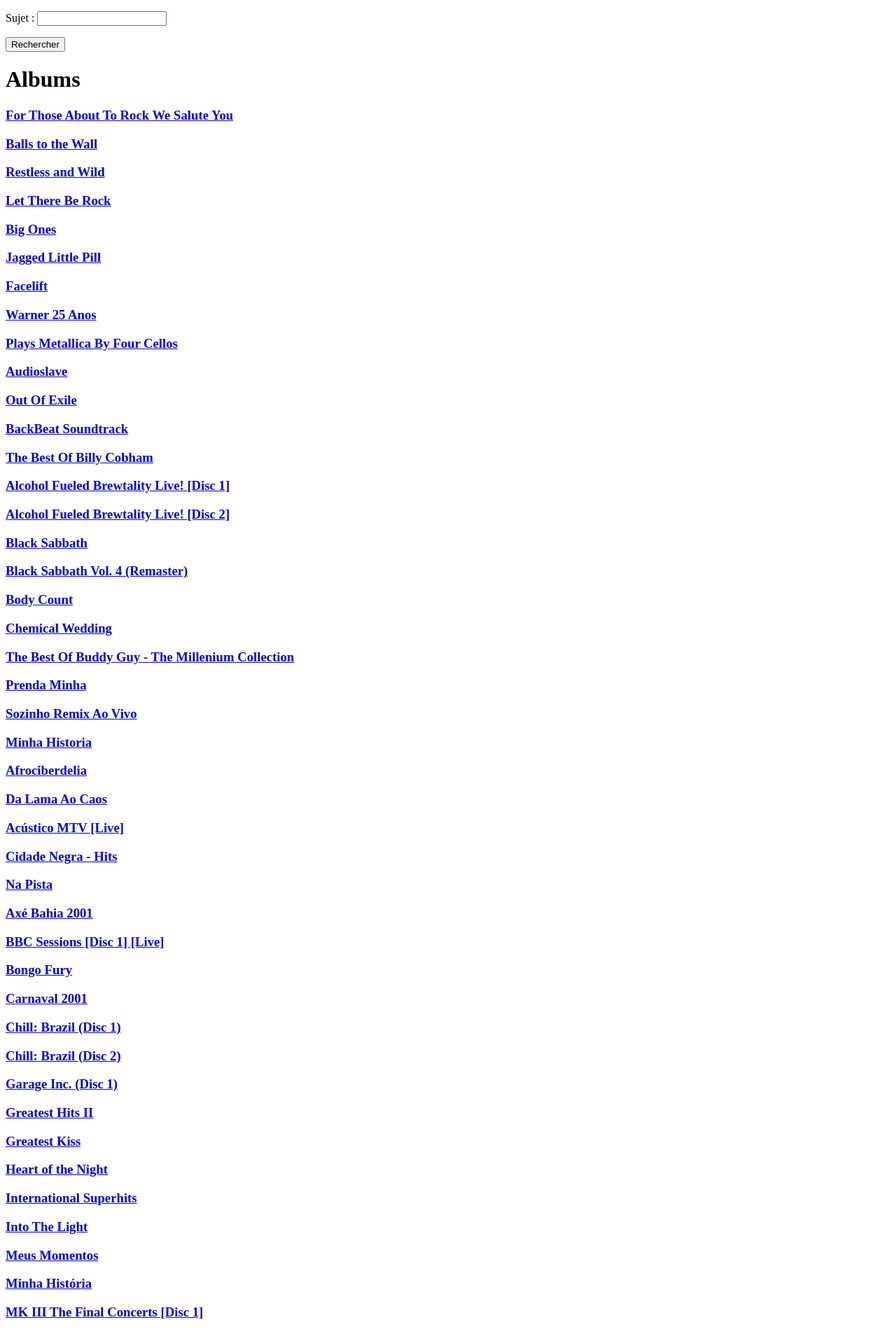
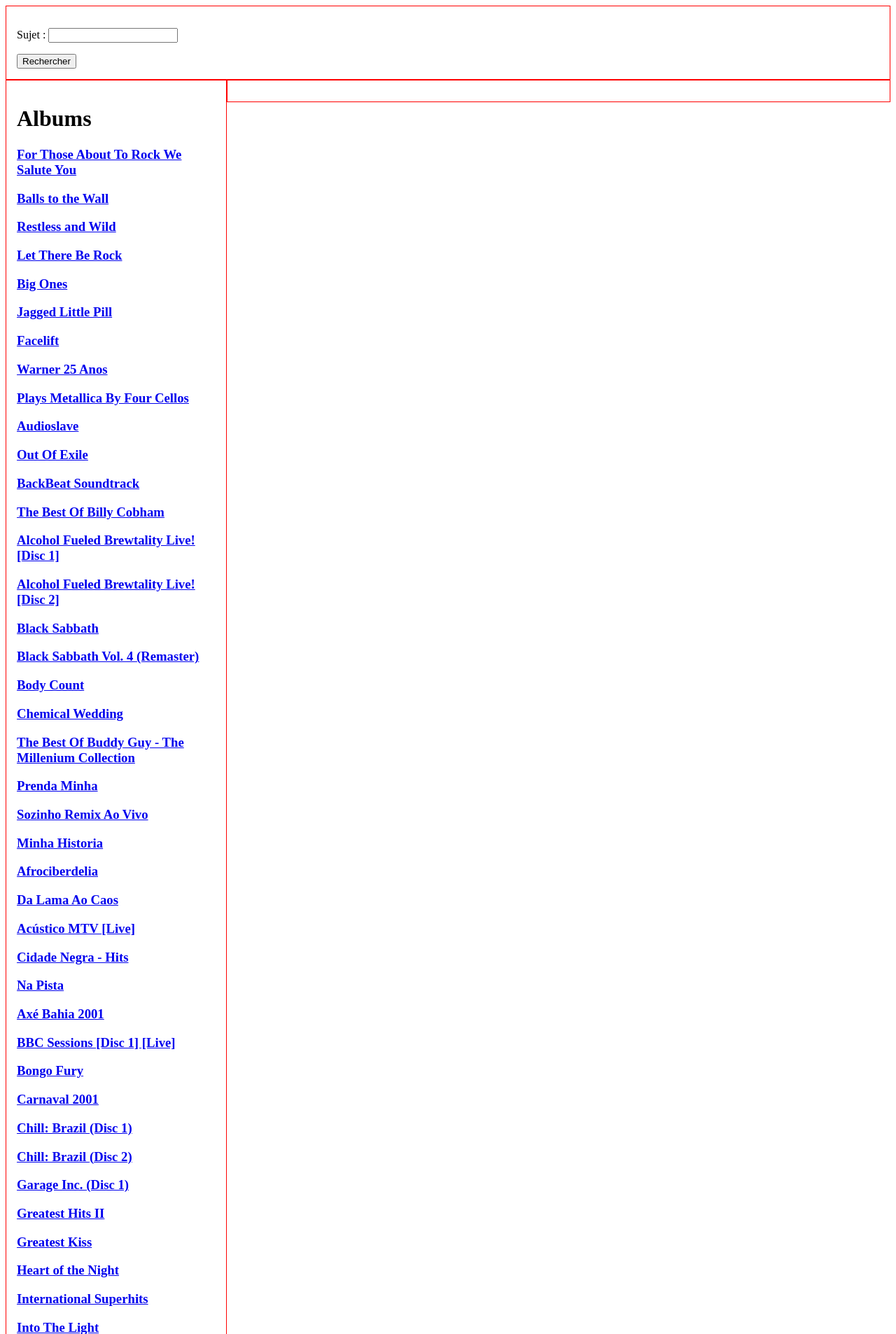
Before and after one commit to gustavo-medeiros/eisc_exercise, a Django app: page /disks/ in a window 1280 px wide. Shown: the top 1906 px of the page at 70% size. Run offline with Django 3.2, Linux system fonts and the light colour scheme; data comes from the database, SQL or seed files in the repository.

Commit message:
integrated accueil into album template

```diff
--- a/crepes_bretonnes/disks/templates/disks/accueil.html
+++ b/crepes_bretonnes/disks/templates/disks/accueil.html
@@ -3,15 +3,43 @@
 <head>
     <meta charset="UTF-8">
     <title>Title</title>
+    <style>
+    * {
+      box-sizing: border-box;
+    }
+
+    .header {
+      border: 1px solid red;
+      padding: 15px;
+    }
+
+    .menu {
+      width: 25%;
+      float: left;
+      padding: 15px;
+      border: 1px solid red;
+    }
+
+    .main {
+      width: 75%;
+      float: left;
+      padding: 15px;
+      border: 1px solid red;
+    }
+</style>
 </head>
 <body>
 
+<div class="header">
     <form action="{% url 'search' %}" method="get">
         {% csrf_token %}
         {{ form.as_p }}
         <input type="submit" value="Rechercher" />
     </form>
+</div>
 
+
+<div class="menu">
     <h1>Albums</h1>
 
     {% for album in derniers_albums %}
@@ -21,6 +49,11 @@
     {% empty %}
         <p>Aucun article.</p>
     {% endfor %}
+</div>
+
+<div class="main">
+    {% block album %}{% endblock %}
+</div>
 
 </body>
 </html>
--- a/crepes_bretonnes/disks/views.py
+++ b/crepes_bretonnes/disks/views.py
@@ -16,8 +16,12 @@ def accueil(request):
 
 
 def show_album(request, id):
+    form = SearchForm(request.POST or None)
+    if form.is_valid():
+        sujet = form.cleaned_data['sujet']
+    derniers_albums = Album.objects.all()  # Nous sélectionnons tous nos articles
     album = get_object_or_404(Album, id=id)
-    return render(request, 'disks/album.html', {'album': album})
+    return render(request, 'disks/album.html', locals())
 
 
 def searching(request):
```
Also changed, not shown: crepes_bretonnes/disks/templates/disks/album.html (+20 -8 lines). Lines whose indentation alone changed are shown as unchanged.
